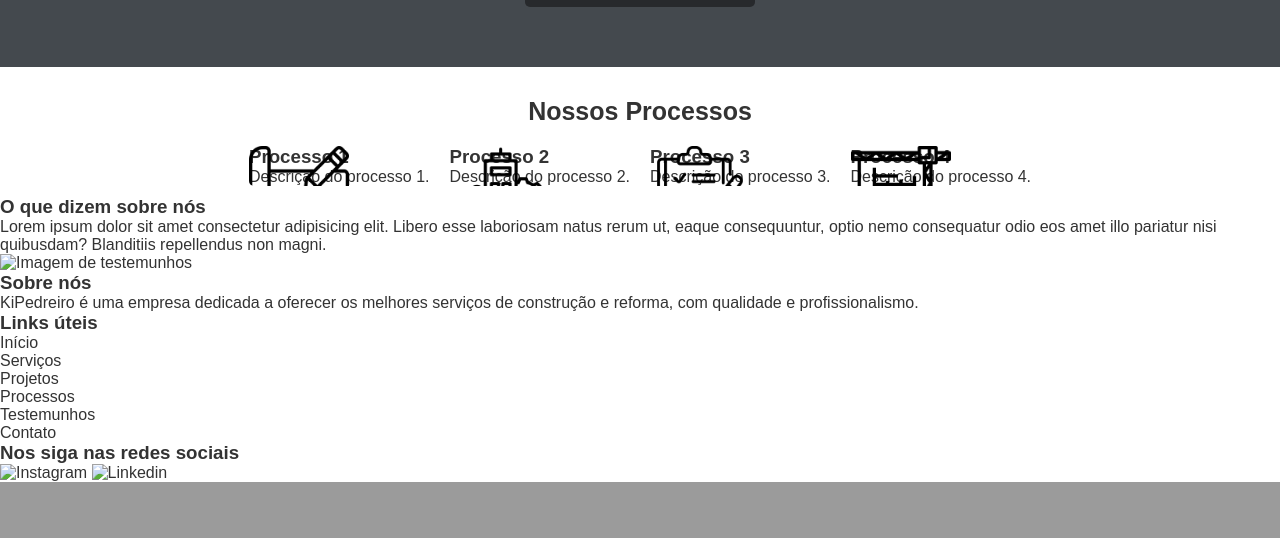
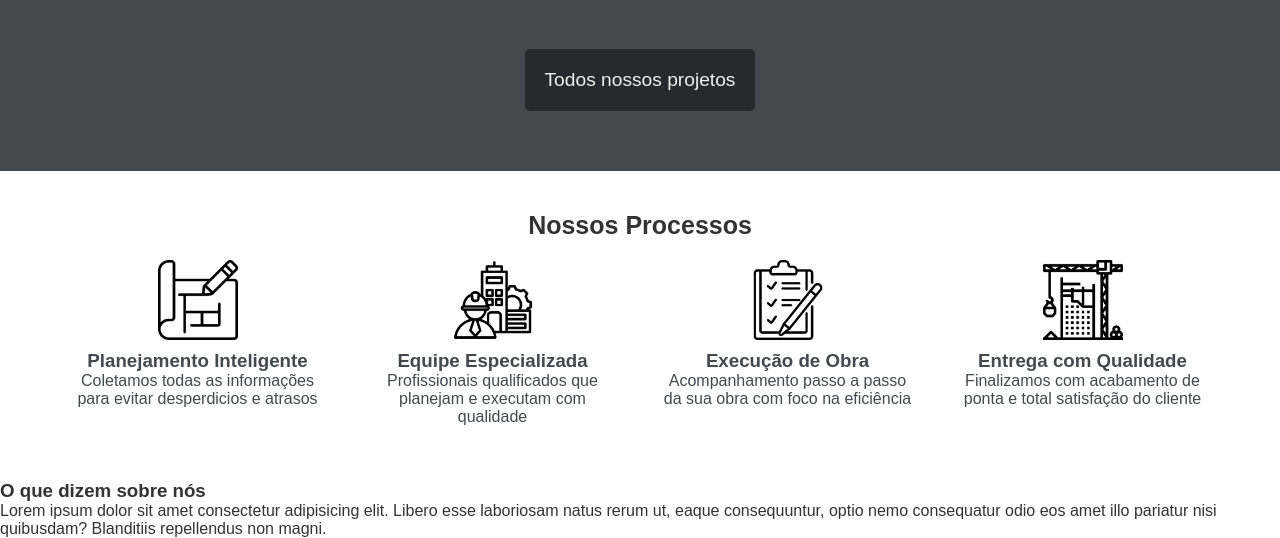
Before and after one commit to undercontrl/KiPedreiro-v2, a PHP site: page / in a window 1280 px wide. Shown: the part 1989-2527 px from the top of the page. Before the commit the page ends 2471 px from the top, so only its background shows below. Run offline with PHP 8.4, Linux system fonts and the light colour scheme.

Commit message:
ta saindo até

```diff
--- a/assets/css/header.css
+++ b/assets/css/header.css
@@ -1,6 +1,20 @@
 header{
     display: flex;
     flex-direction: column;
+}
+span{
+    position: relative;
+    font-size: 1em;
+    color: var(--cor-principal);
+    display: flex;
+    flex-direction: column;
+    align-content: center;
+    align-items: center;
+    flex-direction: row;
+    flex-wrap: wrap;
+    justify-content: center;
+    padding: 10px;
+    gap: 10px;
 }
 .menu-secundario{
     display: flex;
@@ -25,9 +39,10 @@
     align-items: center;
     padding: 10px 20px;
     gap: 20px;
+    font-size: 1.2em;
 }
 .logo{
-    width: 300px;
+    width: 350px;
 }
 .menu-nav{
     display: flex;
--- a/assets/css/processos.css
+++ b/assets/css/processos.css
@@ -1,25 +1,38 @@
+
+
+.figure-processo{
+    display: flex;
+    flex-direction: column;
+    align-items: center;
+}
 .container-processo{
     width: 100%;
     max-width: 1200px;
-    margin: 10px auto;
-    align-items: center;
-    display: flex;
-    flex-direction: column;
-    justify-content: center;
-    align-items: center;
+    margin: 0 auto;
+    padding: 20px;
 }
 .card-processo{
-    height: 100%;
+    flex-basis: calc(25% - 10px);
+    height: 200px;
     border-radius: 5px;
     position: relative;
     overflow: hidden;
-    background-size: cover;
-    background-position: center;
     cursor: pointer;
 }
 .processo-imagem{
-    width: 100px;
-    height: 100px;
-    position: absolute;
+    width: 80px;
+    height: 80px;
     transition: transform 0.4s ease-in-out;
 }
+.figcaption-processo{
+    top: 100px;
+    width: 100%;
+    height: 100%;
+    padding: 10px;
+    color: var(--cor-terciaria);
+    display: flex;
+    flex-direction: column;
+    text-align: center;
+    justify-content: center;
+    font-size: 1rem;
+}
--- a/assets/css/projetos.css
+++ b/assets/css/projetos.css
@@ -32,7 +32,6 @@
     cursor: pointer;
     display: flex;
     flex-direction: column;
-    justify-content: center;
 }
 .projeto-imagem{
     width: 100%;
@@ -80,3 +79,15 @@
     background-color: rgb(255, 214, 30);
     color: var(--cor-terciaria);
 }
+#projeto-imagem-1{
+    border-radius: 20px 0 0 0;
+}
+#projeto-imagem-2{
+    border-radius: 0 20px 0 0;
+}
+#projeto-imagem-3{
+    border-radius: 0 0 0 20px;
+}
+#projeto-imagem-4{
+    border-radius: 0 0 20px 0;
+}
--- a/assets/css/servicos.css
+++ b/assets/css/servicos.css
@@ -1,4 +1,5 @@
 .container-servicos{
+    height: 450px;
     width: 100%;
     max-width: 1200px;
     margin: 0 auto;
--- a/index.html
+++ b/index.html
@@ -13,7 +13,9 @@
             <span><img src="assets/img/icon/019-email-1.png" alt="E-mail de contato" class="icon">contato@kipedreiro.com</span>
         </div>
         <nav class="menu-primario">
-            <img src="assets/img/logo/KiPedreiro.png" alt="KiPedreiro Logo" class="logo">
+            <a href="index.html">
+                <img src="assets/img/logo/KiPedreiro.png" alt="KiPedreiro Logo" class="logo">
+            </a>
             <ul class="menu-nav">
                 <li><a href="index.html">Início</a></li>
                 <li><a href="servicos.html">Serviços</a></li>
@@ -38,7 +40,7 @@
                 <div class="cards">
                     <div class="card-servico">
                         <figure>
-                            <img src="assets/img/eletrica.jpg" alt="Serviços Eletricos" class="servico-imagem">
+                            <img src="assets/img/eletrica.png" alt="Serviços Eletricos" class="servico-imagem">
                             <figcaption class="figcaption-servico">
                                 <h3 class="titulo-interno">Serviços Eletricos</h3>
                                 <p>Serviços completos de eletrica para sua residência</p>
@@ -47,7 +49,7 @@
                     </div>
                     <div class="card-servico">
                         <figure>
-                            <img src="assets/img/construcao.jpg" alt="Serviços de Construção" class="servico-imagem">
+                            <img src="assets/img/construcao.png" alt="Serviços de Construção" class="servico-imagem">
                             <figcaption class="figcaption-servico">
                                 <h3 class="titulo-interno">Serviços de Construção</h3>
                                 <p>Serviços completos de construção de forma rápida e segura</p>
@@ -56,7 +58,7 @@
                     </div>
                     <div class="card-servico">
                         <figure>
-                            <img src="assets/img/pintura.jpg" alt="Serviços de Pintura" class="servico-imagem">
+                            <img src="assets/img/pintura.png" alt="Serviços de Pintura" class="servico-imagem">
                             <figcaption class="figcaption-servico">
                                 <h3 class="titulo-interno">Serviços de Pintura</h3>
                                 <p>O melhor serviço de pintura para a sua residencia</p>
@@ -65,7 +67,7 @@
                     </div>
                     <div class="card-servico">
                         <figure>
-                            <img src="assets/img/gestao.jpg" alt="Serviços de Gestão" class="servico-imagem">
+                            <img src="assets/img/gestao.png" alt="Serviços de Gestão" class="servico-imagem">
                             <figcaption class="figcaption-servico">
                                 <h3 class="titulo-interno">Serviços de Gestão</h3>
                                 <p>A melhor organização sobre a constução da sua residência</p>
@@ -80,28 +82,28 @@
                 <h3 class="titulo-projeto">Nossos Projetos</h3>
                 <div class="cards-projetos">
                     <div class="card-projeto">
-                        <img src="assets/img/metal-frame-construction.jpg" alt="Projeto 1" class="projeto-imagem">
+                        <img src="assets/img/metal-frame-construction.jpg" alt="Projeto 1" class="projeto-imagem" id="projeto-imagem-1">
                         <figcaption class="figcaption-projeto">
                             <h3 class="titulo-interno">Projeto 1</h3>
                             <p>Descrição do projeto 1.</p>
                         </figcaption>
                     </div>
                     <div class="card-projeto">
-                        <img src="assets/img/workers-examining-work.jpg" alt="Projeto 2" class="projeto-imagem">
+                        <img src="assets/img/workers-examining-work.jpg" alt="Projeto 2" class="projeto-imagem" id="projeto-imagem-2">
                         <figcaption class="figcaption-projeto">
                             <h3 class="titulo-interno">Projeto 2</h3>
                             <p>Descrição do projeto 2.</p>
                         </figcaption>
                     </div>
                     <div class="card-projeto">
-                        <img src="assets/img/construction-new-building-concrete-frame-reinforcement-with-crane-general-view.jpg" alt="Projeto 3" class="projeto-imagem">
+                        <img src="assets/img/construction-new-building-concrete-frame-reinforcement-with-crane-general-view.jpg" alt="Projeto 3" class="projeto-imagem" id="projeto-imagem-3">
                         <figcaption class="figcaption-projeto">
                             <h3 class="titulo-interno">Projeto 3</h3>
                             <p>Descrição do projeto 3.</p>
                         </figcaption>
                     </div>
                     <div class="card-projeto">
-                        <img src="assets/img/view-modern-construction-site.jpg" alt="Projeto 4" class="projeto-imagem">
+                        <img src="assets/img/view-modern-construction-site.jpg" alt="Projeto 4" class="projeto-imagem" id="projeto-imagem-4">
                         <figcaption class="figcaption-projeto">
                             <h3 class="titulo-interno">Projeto 4</h3>
                             <p>Descrição do projeto 4.</p>
@@ -118,24 +120,40 @@
                 <h3 class="titulo">Nossos Processos</h3>
                 <div class="cards">
                     <div class="card-processo">
-                        <img src="assets/img/icon/007-blueprint-1.png" alt="Processo 1" class="processo-imagem">
-                        <h3>Processo 1</h3>
-                        <p>Descrição do processo 1.</p>
+                        <figure class="figure-processo">
+                            <img src="assets/img/icon/007-blueprint-1.png" alt="Processo 1" class="processo-imagem">
+                            <figcaption class="figcaption-processo">
+                                <h3>Planejamento Inteligente</h3>
+                                <p>Coletamos todas as informações para evitar desperdicios e atrasos</p>
+                            </figcaption>
+                        </figure>
                     </div>
                     <div class="card-processo">
-                        <img src="assets/img/icon/009-civil-engineering.png" alt="Processo 2" class="processo-imagem">
-                        <h3>Processo 2</h3>
-                        <p>Descrição do processo 2.</p>
+                        <figure class="figure-processo">
+                            <img src="assets/img/icon/009-civil-engineering.png" alt="Processo 2" class="processo-imagem">
+                            <figcaption class="figcaption-processo">
+                                <h3>Equipe Especializada</h3>
+                                <p>Profissionais qualificados que planejam e executam com qualidade</p>
+                            </figcaption>
+                        </figure>
                     </div>
                     <div class="card-processo">
-                        <img src="assets/img/icon/005-task.png" alt="Processo 3" class="processo-imagem">
-                        <h3>Processo 3</h3>
-                        <p>Descrição do processo 3.</p>
+                        <figure class="figure-processo">
+                            <img src="assets/img/icon/005-task.png" alt="Processo 3" class="processo-imagem">
+                            <figcaption class="figcaption-processo">
+                                <h3>Execução de Obra</h3>
+                                <p>Acompanhamento passo a passo da sua obra com foco na eficiência</p>
+                            </figcaption>
+                        </figure>
                     </div>
                     <div class="card-processo">
-                        <img src="assets/img/icon/008-hook.png" alt="Processo 4" class="processo-imagem">
-                        <h3>Processo 4</h3>
-                        <p>Descrição do processo 4.</p>
+                        <figure class="figure-processo">
+                            <img src="assets/img/icon/008-hook.png" alt="Processo 4" class="processo-imagem">
+                            <figcaption class="figcaption-processo">
+                                <h3>Entrega com Qualidade</h3>
+                                <p>Finalizamos com acabamento de ponta e total satisfação do cliente</p>
+                            </figcaption>
+                        </figure>
                     </div>
                 </div>
             </div>
```
Also changed, not shown: assets/img/construcao.png (added), assets/img/eletrica.png (added), assets/img/gestao.png (added), assets/img/pintura.png (added).
